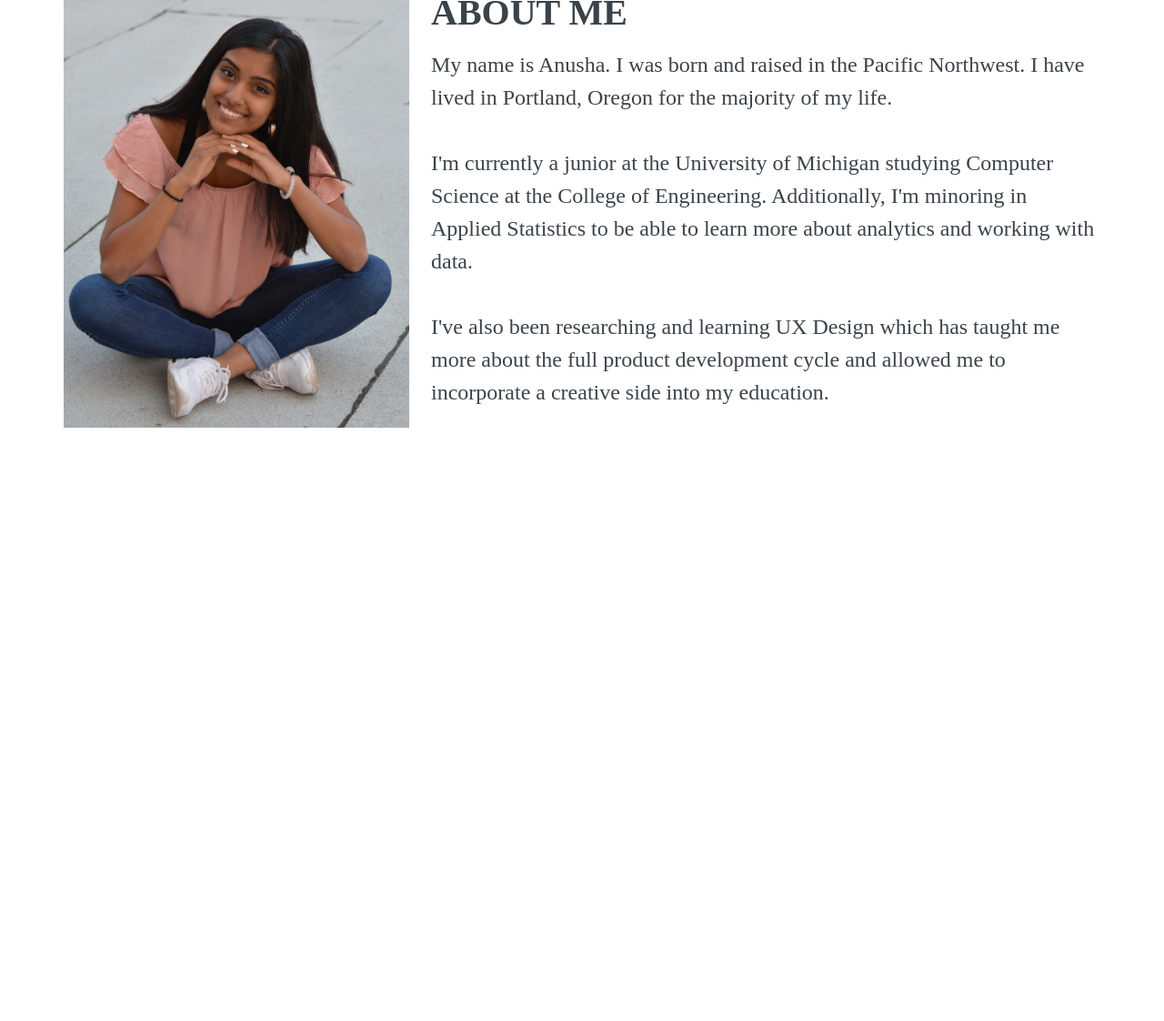
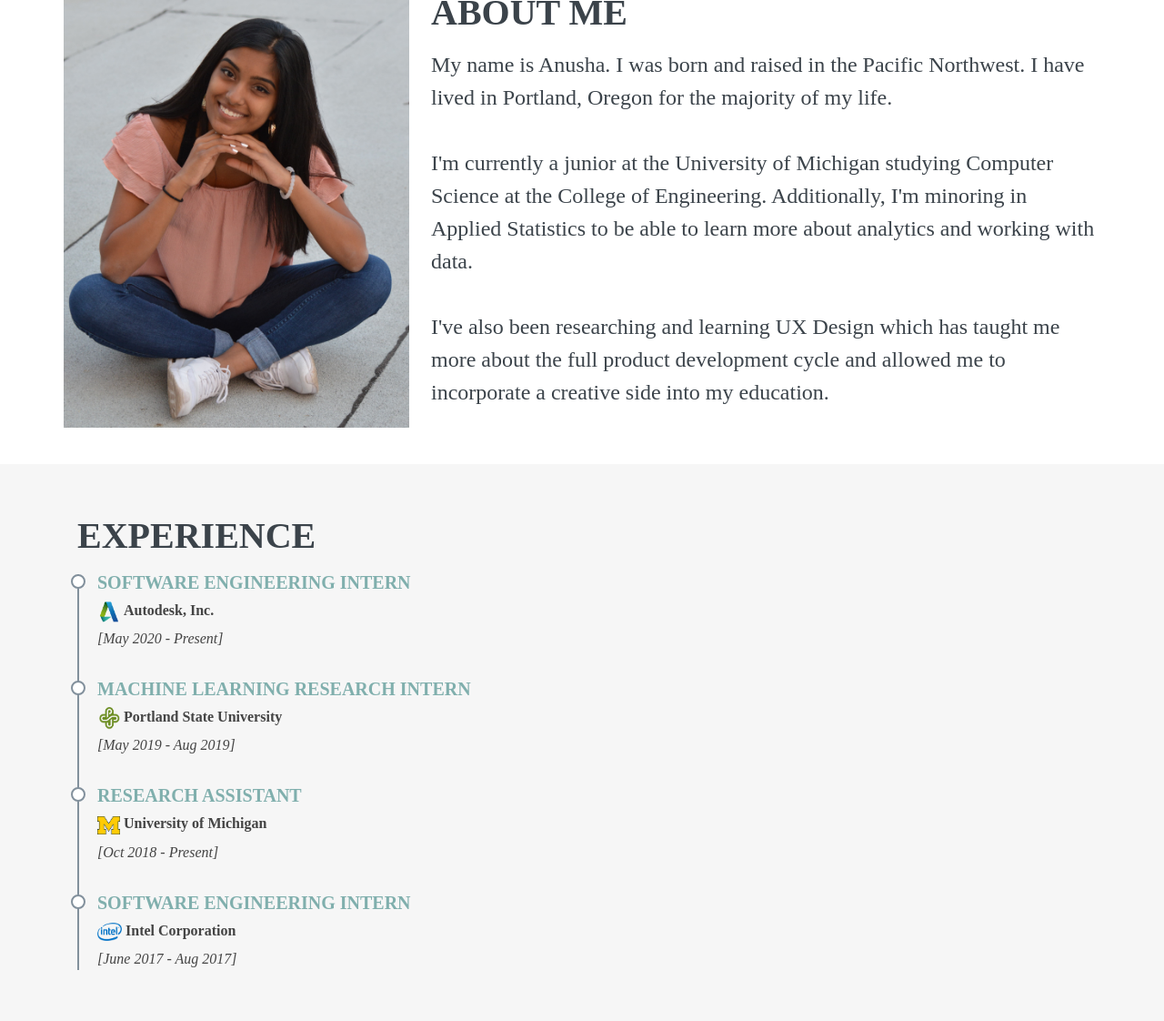
Before and after one commit to abohra730/abohra730.github.io, a plain HTML site: page index.html in a window 1280 px wide. Shown: the part 870-1992 px from the top of the page at 91% size. Before the commit the page ends 1380 px from the top, so only its background shows below. Drawn offline with nearby package versions, Linux system fonts and the light colour scheme; a web font is replaced by a local one.

Commit message:
basic experience section

```diff
--- a/assets/css/style.css
+++ b/assets/css/style.css
@@ -141,7 +141,7 @@ body {
 }
 
 .mobile-nav-toggle i {
-  color: #fff;
+  color: white;
 }
 
 .mobile-nav {
@@ -400,3 +400,79 @@ section {
 .fun{
   background-color: #f6f6f6;
 }
+
+.fun h2 {
+  font-size: 40px;
+  font-weight: 700;
+  text-transform: uppercase;
+  margin-top: 20px;
+  margin-bottom: 5px;
+  padding-bottom: 10px;
+  color: #3b434a;
+  position: relative;
+  z-index: 2;
+}
+
+/* Experience Section*/
+.experience{
+  background-color: #f6f6f6;
+}
+
+.experience h2 {
+  font-size: 40px;
+  font-weight: 700;
+  text-transform: uppercase;
+  margin-top: 15px;
+  margin-bottom: 10px;
+  padding-bottom: 10px;
+  color: #3b434a;
+  position: relative;
+  z-index: 2;
+}
+
+.experience .experience-item {
+  padding: 0 0 20px 20px;
+  margin-top: -2px;
+  border-left: 2px solid #82909c;
+  position: relative;
+}
+
+.experience .experience-item h4 {
+  line-height: 18px;
+  font-size: 20px;
+  font-weight: 700;
+  text-transform: uppercase;
+  color: #80afad;
+  margin-bottom: 10px;
+}
+
+.experience .experience-item h5 {
+  font-size: 16px;
+  display: inline-block;
+  font-weight: 600;
+  margin-bottom: 10px;
+}
+
+.experience .experience-item ul {
+  padding-left: 20px;
+}
+
+.experience .experience-item ul li {
+  padding-bottom: 10px;
+}
+
+.experience .experience-item:last-child {
+  padding-bottom: 0;
+}
+
+.experience .experience-item::before {
+  content: "";
+  position: absolute;
+  width: 16px;
+  height: 16px;
+  border-radius: 50px;
+  left: -9px;
+  top: 0;
+  background: #fff;
+  border: 2px solid #82909c;
+}
--- a/index.html
+++ b/index.html
@@ -64,9 +64,9 @@
 
                 <p>
                   My name is Anusha. I was born and raised in the Pacific Northwest. I have
-                  lived in Portland, Oregon for the majority of my life.
+                  lived in <b>Portland, Oregon</b> for the majority of my life.
                   <br> <br>
-                  I'm currently a junior at the University of Michigan studying Computer Science
+                  I'm currently a junior at the <b>University of Michigan</b> studying <b>Computer Science</b>
                   at the College of Engineering. Additionally, I'm minoring in Applied Statistics
                   to be able to learn more about analytics and working with data.
                   <br><br>
@@ -82,9 +82,44 @@
 
       </div>
     </section>
+ <!-- End About Me -->
 
+     <!-- Experience -->
+    <section id="experience" class="experience">
+      <div class="container">
+        <h2>Experience</h2>
 
- <!-- End About Me -->
+        <div class="row">
+          <div class="col-lg-6">
+            <div class="experience-item">
+              <h4>Software Engineering Intern</h4>
+              <img src="assets/img/autodesk.png" alt="autodesk logo" width="25" height="25">
+              <h5>Autodesk, Inc.</h5>
+              <p><em>[May 2020 - Present]</em></p>
+            </div>
+            <div class="experience-item">
+              <h4>Machine Learning Research Intern</h4>
+              <img src="assets/img/psu.png" alt="psu logo" width="25" height="25">
+              <h5>Portland State University</h5>
+              <p><em>[May 2019 - Aug 2019]</em></p>
+            </div>
+            <div class="experience-item">
+              <h4>Research Assistant</h4>
+              <img src="assets/img/mich.png" alt="michigan logo" width="25" height="20">
+              <h5>University of Michigan</h5>
+              <p><em>[Oct 2018 - Present]</em></p>
+            </div>
+            <div class="experience-item">
+              <h4>Software Engineering Intern</h4>
+              <img src="assets/img/intel.png" alt="intel logo" width="27" height="20">
+              <h5>Intel Corporation</h5>
+              <p><em>[June 2017 - Aug 2017]</em></p>
+            </div>
+        </div>
+
+      </div>
+    </section>
+    <!-- End of Experience -->
 
   <main id="main">
 
```
Also changed, not shown: assets/img/autodesk.png (added), assets/img/intel.png (added), assets/img/mich.png (added), assets/img/psu.png (added).
